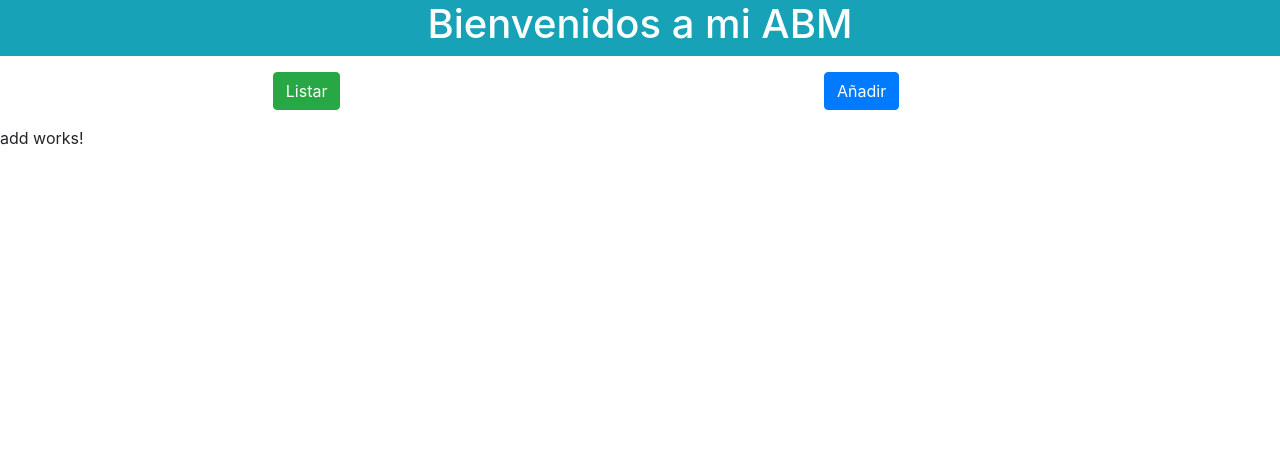
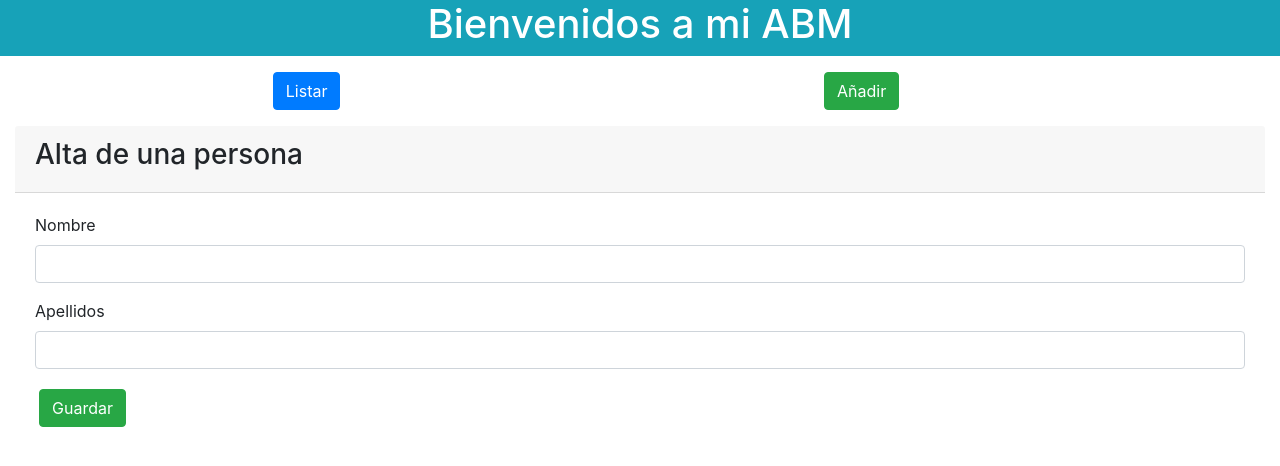
Before and after one commit to Cortina17/ambpersona, an Angular app: page /add in a window 1280 px wide. Shown: the top 466 px of the page. Built offline with nearby package versions, Linux system fonts and the light colour scheme.

Commit message:
edit persona

```diff
--- a/src/app/Modelo/persona.ts
+++ b/src/app/Modelo/persona.ts
@@ -1,6 +1,9 @@
 export class Persona {
 
   id: number | undefined;
+  public nombre: string | undefined;
+  public apellido: string | undefined;
 
-  constructor(public nombre: string, public apellido: string) { }
+  constructor() { }
+
 }
--- a/src/app/Persona/add/add.component.html
+++ b/src/app/Persona/add/add.component.html
@@ -1 +1,18 @@
-<p>add works!</p>
+<div class="container col m-6">
+  <div class="card-header">
+    <h3>Alta de una persona</h3>
+  </div>
+  <div class="card-body">
+    <form action="">
+      <div class="form-group">
+        <label for="">Nombre</label>
+        <input type="text" class="form-control" [(ngModel)]="modelPersona.nombre" name="nombre">
+      </div>
+      <div class="form-group">
+        <label for="">Apellidos</label>
+        <input type="text" class="form-control" [(ngModel)]="modelPersona.apellido" name="apellido">
+      </div>
+      <button class="btn btn-success m-1" (click)="Guardar(modelPersona)">Guardar</button>
+    </form>
+  </div>
+</div>
--- a/src/app/Persona/add/add.component.ts
+++ b/src/app/Persona/add/add.component.ts
@@ -1,3 +1,6 @@
+import { Persona } from './../../Modelo/persona';
+import { Router } from '@angular/router';
+import { ServiceService } from './../../Service/service.service';
 import { Component, OnInit } from '@angular/core';
 
 @Component({
@@ -7,9 +10,17 @@ import { Component, OnInit } from '@angular/core';
 })
 export class AddComponent implements OnInit {
 
-  constructor() { }
+  modelPersona = new Persona();
+
+  constructor(private service: ServiceService, private router: Router) { }
 
   ngOnInit(): void {
   }
 
+  Guardar(persona: Persona) {
+    this.service.createPersona(persona).subscribe(data => {
+      alert('Se agregó correctamente');
+      this.router.navigate(['listar']);
+    });
+  }
 }
--- a/src/app/Service/service.service.ts
+++ b/src/app/Service/service.service.ts
@@ -14,4 +14,16 @@ export class ServiceService {
   getPersonas() {
     return this.http.get<Persona[]>(this.Url);
   }
+
+  createPersona(persona: Persona) {
+    return this.http.post<Persona>(this.Url, persona)
+  }
+
+  getPersonaId(id: number) {
+    return this.http.get<Persona>(this.Url + '/' + id)
+  }
+
+  updatePersona(persona: Persona) {
+    return this.http.put<Persona>(this.Url + '/' + persona.id, persona)
+  }
 }
--- a/src/app/app.component.html
+++ b/src/app/app.component.html
@@ -2,7 +2,7 @@
   <h1>Bienvenidos a mi ABM</h1>
 </div>
 <div class="container m-3 d-flex justify-content-around">
-  <button (click)="Listar()" class="btn btn-success">Listar</button>
-  <button (click)="Nuevo()" class="btn btn-primary">Añadir</button>
+  <button (click)="Listar()" class="btn btn-primary">Listar</button>
+  <button (click)="Nuevo()" class="btn btn-success">Añadir</button>
 </div>
 <router-outlet></router-outlet>
```
